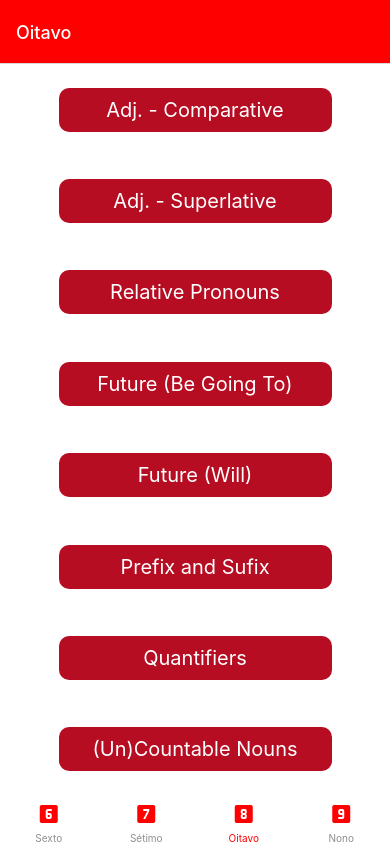
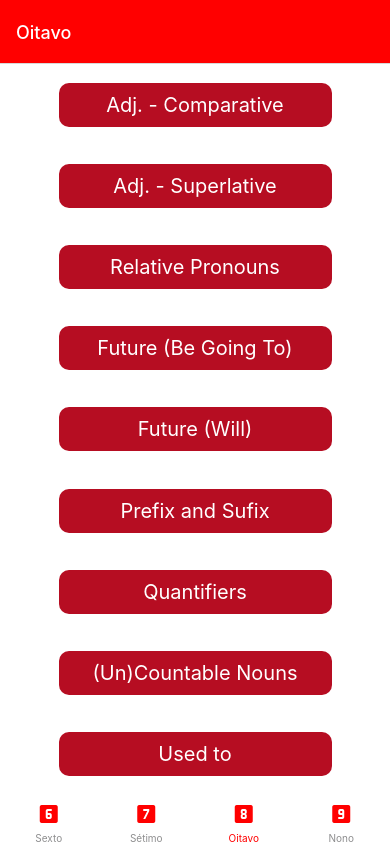
Before and after one commit to jcgsr/mar-InglesEscolar, a React Native app: screen /Oitavo in a window 390 px wide. Built offline with nearby package versions, Linux system fonts and the light colour scheme.

Commit message:
8th grade done

```diff
--- a/src/components/Oitavo.js
+++ b/src/components/Oitavo.js
@@ -31,6 +31,9 @@ const Oitavo = () => {
   const navegaCountable = () => {
     navigation.navigate("Countable");
   };
+  const navegaUsedTo = () => {
+    navigation.navigate("Used to");
+  };
   return (
     <View style={styles.container}>
       <TouchableOpacity style={styles.btn} onPress={navegaAdjComparative}>
@@ -58,14 +61,9 @@ const Oitavo = () => {
         <Text style={styles.txt}>(Un)Countable Nouns</Text>
       </TouchableOpacity>
 
-      {/*<TouchableOpacity style={styles.btn} onPress={navegaPrepTime}>
-        <Text style={styles.txt}>Prepositions of Time</Text>
+      <TouchableOpacity style={styles.btn} onPress={navegaUsedTo}>
+        <Text style={styles.txt}>Used to</Text>
       </TouchableOpacity>
-      <TouchableOpacity style={styles.btn} onPress={navegaCan}>
-        <Text style={styles.txt}>Can</Text>
-      </TouchableOpacity>
-
-    */}
     </View>
   );
 };
--- /dev/null
+++ b/src/components/anos/OitavoSubjects/UsedTo.js
@@ -0,0 +1,35 @@
+import { Text, ScrollView } from "react-native";
+import React from "react";
+
+import styles from "../../../assets/style";
+
+const UsedTo = () => {
+  return (
+    <ScrollView>
+      <Text style={styles.txtBody}>
+        <Text style={styles.txtBold}>Used to</Text> + verbo é usado para falar
+        sobre estados ou ações que eram verdadeiras ou ocorriam no passado
+        regularmente, mas não são verdadeiras ou não acontecem mais agora. Não
+        te esqueças: <Text style={styles.txtBold}>used to</Text> sempre se
+        refere ao <Text style={styles.txtBold}>passado</Text>. A tradução fica:
+        <Text style={styles.txtBold}> costumava</Text>. Em frases afirmativas,
+        sua forma jamais muda. Nas negativas a estrutura fica:
+        <Text style={styles.txtBold}> did not/didn't use to + verbo</Text>.
+        Percebe que fica <Text style={styles.txtBold}> use</Text> e não{" "}
+        <Text style={styles.txtBold}>used</Text>. Nas interrogativas, fica:{" "}
+        <Text style={styles.txtBold}>did you/he/she use to + verbo</Text>. Aqui
+        também: <Text style={styles.txtBold}>use</Text> e não{" "}
+        <Text style={styles.txtBold}>used</Text>. Vê os exemplos abaixo. a) He
+        <Text style={styles.txtRed}> used to</Text> play the guitar. (Ele
+        <Text style={styles.txtRed}> costumava</Text> tocar violão.) - Ele não
+        toca mais... b) He <Text style={styles.txtRed}>didn't use to</Text> play
+        the piano.(Ele não <Text style={styles.txtRed}>costumava</Text> tocar
+        piano.) c) <Text style={styles.txtRed}> Did she use to</Text> play the
+        violin? (Ela <Text style={styles.txtRed}>costumava</Text> tocar
+        violino?)
+      </Text>
+    </ScrollView>
+  );
+};
+
+export default UsedTo;
--- a/src/routes/stackRoutes8.js
+++ b/src/routes/stackRoutes8.js
@@ -11,6 +11,7 @@ import Will from "../components/anos/OitavoSubjects/Will";
 import PrefixSufix from "../components/anos/OitavoSubjects/PrefixSufix";
 import Quantifiers from "../components/anos/OitavoSubjects/Quantifiers";
 import Countable from "../components/anos/OitavoSubjects/Countable";
+import UsedTo from "../components/anos/OitavoSubjects/UsedTo";
 
 const Stack = createNativeStackNavigator();
 
@@ -126,6 +127,19 @@ const StackRoutes8 = () => {
           },
         }}
       />
+      <Stack.Screen
+        name="Used to"
+        component={UsedTo}
+        options={{
+          headerStyle: {
+            backgroundColor: "blue",
+          },
+          headerTintColor: "#fff",
+          headerTitleStyle: {
+            color: "white",
+          },
+        }}
+      />
     </Stack.Navigator>
   );
 };
```
